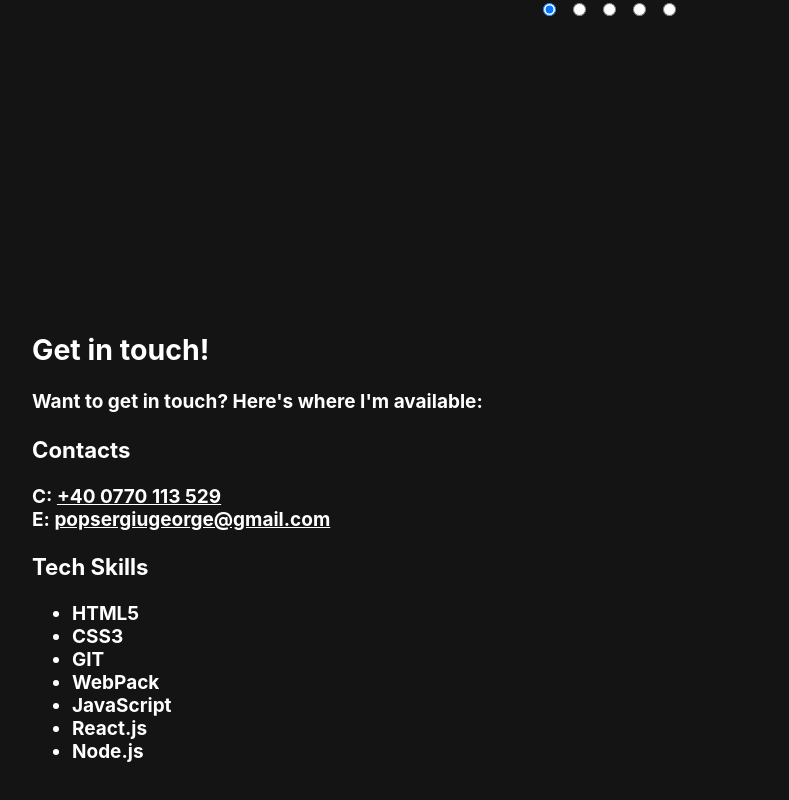
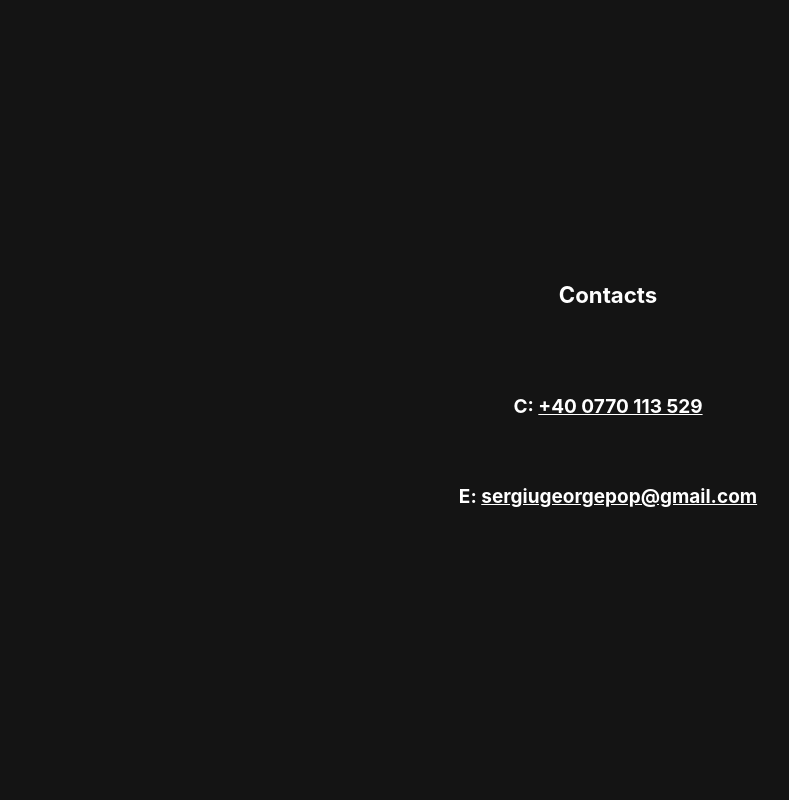
Before and after one commit to SeGePop/my-app, a React (Create React App) app: page / in a window 1280 px wide. Shown: the part 1572-2372 px from the top of the page, without its empty margins (32-821 px from the left). Built offline with nearby package versions, Linux system fonts and the light colour scheme.

Commit message:
Before implementing social media buttons

```diff
--- a/src/App.css
+++ b/src/App.css
@@ -12,12 +12,9 @@ html {
   background-color: var(--body_background);
   color: var(--text-color);
 }
-.website{
-  display:flex;
-  align-items: center;
-  justify-content: center;
-
-  flex-direction: column;
+body {
+  height: 100%;
+  overflow-y: hidden;
 }
 
 .logo {
@@ -70,33 +67,61 @@ html {
 }
 
 /* Page content */
+
+.website {
+  display: flex;
+  align-items: center;
+  justify-content: center;
+  flex-direction: column;
+}
+
 section {
+  padding-top: 50px;
+  height: 100vh;
   height: 100vh;
   top: 0;
   width: 90vw;
 }
+/* all links must remain white */
+a {
+  color: var(--text-color);
+}
 
 /* Extra small devices (phones, 600px and down) */
-@media only screen and (max-width: 600px) {section{
-    font-size: 0.7em;}}
+@media only screen and (max-width: 600px) {
+  section {
+    font-size: 0.7em;
+  }
+}
 /* Small devices (portrait tablets and large phones, 600px and up) */
-@media only screen and (min-width: 600px) {section{
-    font-size: 1.0em;}}
+@media only screen and (min-width: 600px) {
+  section {
+    font-size: 1em;
+  }
+}
 /* Medium devices (landscape tablets, 768px and up) */
-@media only screen and (min-width: 768px) {section{
-    font-size: 1.1em;}}
+@media only screen and (min-width: 768px) {
+  section {
+    font-size: 1.1em;
+  }
+}
 /* Large devices (laptops/desktops, 992px and up) */
-@media only screen and (min-width: 992px) {section{
-    font-size: 1.2em;}}
+@media only screen and (min-width: 992px) {
+  section {
+    font-size: 1.2em;
+  }
+}
 /* Extra large devices (large laptops and desktops, 1200px and up) */
-@media only screen and (min-width: 1200px) {section{
-    font-size: 19px;}}
+@media only screen and (min-width: 1200px) {
+  section {
+    font-size: 19px;
+  }
+}
 
 /* HOME CONTENT */
 .home_content {
   background-color: var(--body_background);
   text-shadow: 0px 1px 0 var(--highlight);
-  margin-top: 10vh;
   width: 70vw;
 }
 .home_content > span {
@@ -140,18 +165,7 @@ section {
   transform: translateX(70%);
 }
 
-/* SECTION CONTENT */
-
-section {
-  padding-top: 50px;
-  height: 100vh;
-}
-
-/* all links must remain white */
-a {
-  color: var(--text-color);
-}
-
+/* PROJECTS */
 .projects_content {
   margin-top: 50px;
   display: grid;
@@ -252,9 +266,9 @@ input:nth-of-type(5):checked ~ main#carousel {
   --position: 5;
 }
 
-.footer {
-  position: fixed;
-  bottom: 5px;
-  left: 5px;
-  width: 100%;
+/* CONTACT */
+.contact_content{
+  text-align: center;
+vertical-align: middle;
+line-height: 90px;
 }
--- a/src/App.js
+++ b/src/App.js
@@ -94,10 +94,8 @@ function Projects() {
 function Contact() {
   return (
     <section class="contact_content" id="contact_content">
-      <h1>Get in touch!</h1>
-      <p>Want to get in touch? Here's where I'm available:</p>
+
       <div class="contact_info">
-        <div class="container_left">
           <div class="contacts-container">
             <h3 class="contacts-header">Contacts</h3>
             <div class="contacts-element">
@@ -108,27 +106,13 @@ function Contact() {
             </div>
             <div>
               <span class="contacts-item">E: </span>
-              <a href="mailto:popsergiugeorge@gmail.com" class="contacts-email">
-                popsergiugeorge@gmail.com
+              <a href="mailto:sergiugeorgepop@gmail.com" class="contacts-email">
+                sergiugeorgepop@gmail.com
               </a>
             </div>
-          </div>
-          <div class="skills-section">
-            <h3 class="skills-header">Tech Skills</h3>
-            <ul class="skills-list">
-              <li>HTML5</li>
-              <li>CSS3</li>
-              <li>GIT</li>
-              <li>WebPack</li>
-              <li>JavaScript</li>
-              <li>React.js</li>
-              <li>Node.js</li>
-            </ul>
-          </div>
+
         </div>
-        <div class="container_right">
           <div class="social_buttons"></div>
-        </div>
       </div>
     </section>
   );
```
